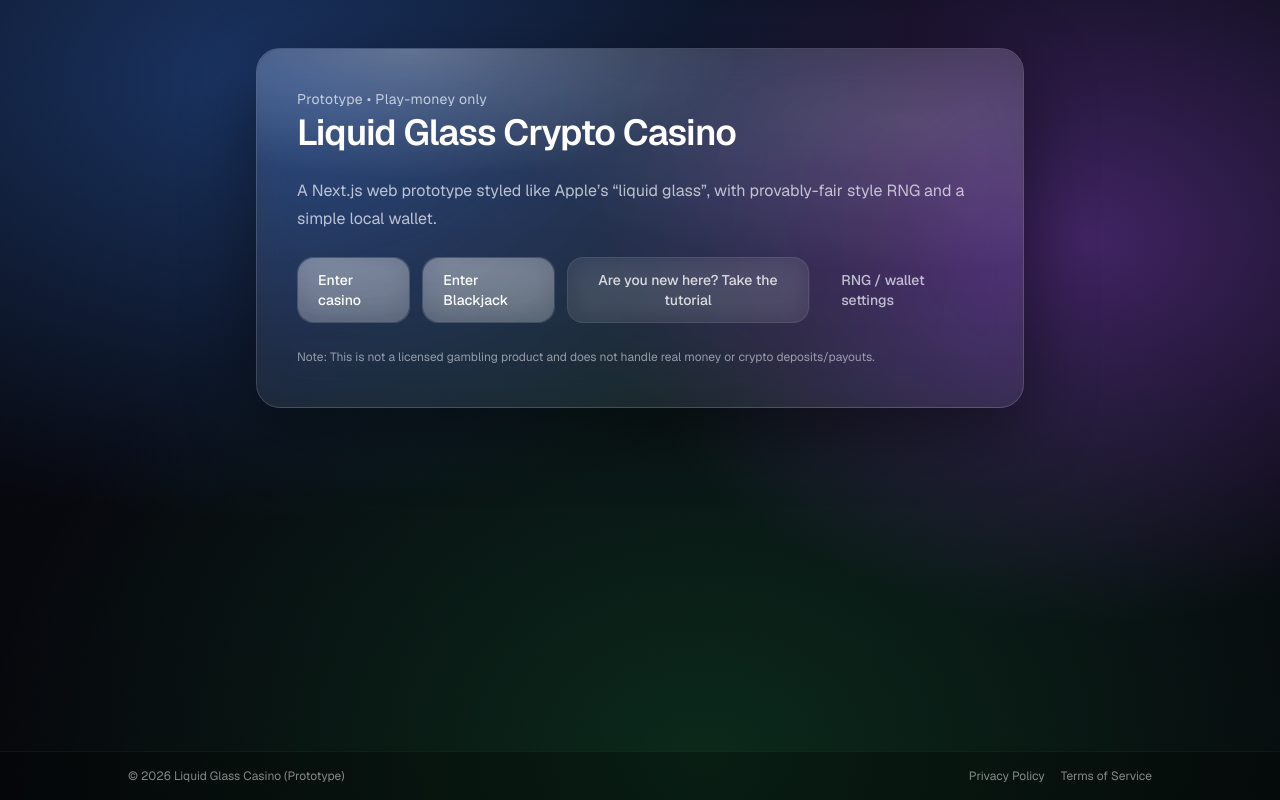
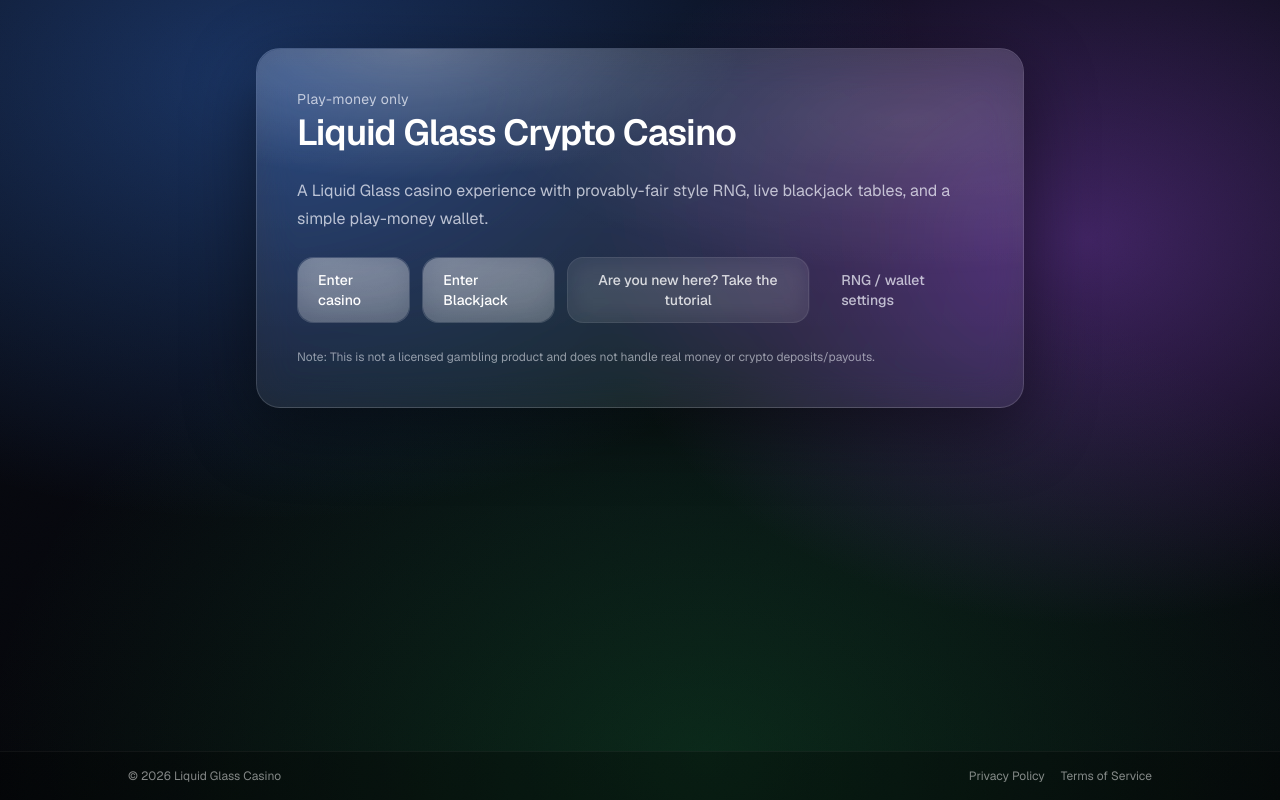
Before and after one commit to rchqwk/liquid-glass-casino, a Next.js app: page / in a window 1280 px wide. Built offline with nearby package versions, Linux system fonts and the light colour scheme; no server answers; the database is empty.

Commit message:
Blackjack launch: clean broader product copy

```diff
--- a/app/casino/GamesGallery.tsx
+++ b/app/casino/GamesGallery.tsx
@@ -37,7 +37,7 @@
   },
   { gameId: "dice", title: "Dice", desc: "Pick a target and roll under.", href: "/casino/dice" },
   { gameId: "roulette", title: "Roulette", desc: "European (0–36).", href: "/casino/roulette" },
-  { gameId: "poker", title: "Poker", desc: "Prototype poker page.", href: "/casino/poker" },
+  { gameId: "poker", title: "Poker", desc: "Poker side mode page.", href: "/casino/poker" },
 ];
 
 function money(n: number) {
@@ -46,7 +46,7 @@
 
 export function GamesGallery({
   title = "Legacy Casino",
-  description = "The original prototype games now live here as side modes and minigames.",
+  description = "The original side modes now live here as legacy games and minigames.",
 }: {
   title?: string;
   description?: string;
--- a/app/casino/blackjack/special-rules/page.tsx
+++ b/app/casino/blackjack/special-rules/page.tsx
@@ -3,7 +3,7 @@
     <div className="glass glass-shine rounded-3xl p-6 text-white/80">
       <h1 className="text-2xl font-semibold text-white">Special rules (Arcade Blackjack)</h1>
       <p className="mt-3 text-sm leading-6 text-white/70">
-        This prototype adds arcade mechanics on top of normal blackjack: powerups, mystery boxes, collectibles, and a
+        This version adds arcade mechanics on top of normal blackjack: powerups, mystery boxes, collectibles, and a
         multiplayer round timer.
       </p>
 
--- a/app/casino/blackjack/strategy/page.tsx
+++ b/app/casino/blackjack/strategy/page.tsx
@@ -3,8 +3,7 @@
     <div className="glass glass-shine rounded-3xl p-6 text-white/80">
       <h1 className="text-2xl font-semibold text-white">Blackjack strategy guide</h1>
       <p className="mt-3 text-sm leading-6 text-white/70">
-        This is a quick, beginner-friendly guide. (This prototype is for fun—use the in-game tour for powerups + special
-        mechanics.)
+        This is a quick, beginner-friendly guide for the play-money tables. Use the in-game tour for powerups and special mechanics.
       </p>
 
       <h2 className="mt-6 text-lg font-semibold text-white">Core ideas</h2>
--- a/app/casino/profile/page.tsx
+++ b/app/casino/profile/page.tsx
@@ -14,7 +14,7 @@
       <div className="glass glass-shine rounded-3xl p-6">
         <h2 className="text-xl font-semibold text-white">Profile</h2>
         <p className="mt-2 text-sm leading-6 text-white/70">
-          Username-only sign-in for this prototype. No passwords (not secure for
+          Username-only sign-in for the play-money service. No passwords (not secure for
           real money).
         </p>
       </div>
--- a/app/casino/settings/page.tsx
+++ b/app/casino/settings/page.tsx
@@ -19,7 +19,7 @@
       <div className="glass glass-shine rounded-3xl p-6">
         <h2 className="text-xl font-semibold text-white">Settings</h2>
         <p className="mt-2 text-sm leading-6 text-white/70">
-          This prototype uses a “commit → reveal” flow. The app commits to a
+          This service uses a “commit → reveal” flow. The app commits to a
           server seed hash, then uses <code>serverSeed:clientSeed:nonce</code> to
           derive outcomes.
         </p>
--- a/app/layout.tsx
+++ b/app/layout.tsx
@@ -15,9 +15,9 @@
 });
 
 export const metadata: Metadata = {
-  title: "Liquid Glass Casino (Prototype)",
+  title: "Liquid Glass Casino",
   description:
-    "A play-money crypto-casino prototype with a Liquid Glass UI and provably-fair style RNG.",
+    "A play-money casino with a Liquid Glass UI and provably-fair style RNG.",
 };
 
 export default function RootLayout({
@@ -36,7 +36,7 @@
         </div>
         <footer className="border-t border-white/5 bg-black/30 px-4 py-4 text-xs text-white/50">
           <div className="mx-auto flex w-full max-w-5xl flex-wrap items-center justify-between gap-3">
-            <div>© {new Date().getFullYear()} Liquid Glass Casino (Prototype)</div>
+            <div>© {new Date().getFullYear()} Liquid Glass Casino</div>
             <div className="flex items-center gap-4">
               <Link className="hover:text-white/80" href="/privacy">
                 Privacy Policy
--- a/app/page.tsx
+++ b/app/page.tsx
@@ -42,7 +42,7 @@
           <div className="flex items-center justify-between gap-4">
             <div className="flex flex-col gap-1">
               <p className="text-sm tracking-wide text-[rgba(245,247,255,0.72)]">
-                Prototype • Play-money only
+                Play-money only
               </p>
               <h1 className="text-3xl font-semibold tracking-tight text-white sm:text-4xl">
                 Liquid Glass Crypto Casino
@@ -51,8 +51,7 @@
           </div>
 
           <p className="text-base leading-7 text-[rgba(245,247,255,0.72)]">
-            A Next.js web prototype styled like Apple’s “liquid glass”, with
-            provably-fair style RNG and a simple local wallet.
+            A Liquid Glass casino experience with provably-fair style RNG, live blackjack tables, and a simple play-money wallet.
           </p>
 
           <div className="flex flex-col gap-3 sm:flex-row">
--- a/app/privacy/page.tsx
+++ b/app/privacy/page.tsx
@@ -6,7 +6,7 @@
       <div className="glass glass-shine rounded-3xl p-8">
         <h1 className="text-2xl font-semibold text-white">Privacy Policy</h1>
         <p className="mt-3 text-sm leading-6 text-white/70">
-          This is a prototype application. This policy explains what data is collected and how it is used.
+          This policy explains what data is collected for the play-money service and how it is used.
         </p>
 
         <h2 className="mt-8 text-lg font-semibold text-white">What we collect</h2>
@@ -34,7 +34,7 @@
 
         <h2 className="mt-8 text-lg font-semibold text-white">Data retention</h2>
         <p className="mt-3 text-sm leading-6 text-white/70">
-          Prototype data may be reset at any time. Do not rely on this service for long-term storage.
+          Service data may be reset at any time. Do not rely on this service for long-term storage.
         </p>
 
         <h2 className="mt-8 text-lg font-semibold text-white">Contact</h2>
--- a/app/terms/page.tsx
+++ b/app/terms/page.tsx
@@ -6,7 +6,7 @@
       <div className="glass glass-shine rounded-3xl p-8">
         <h1 className="text-2xl font-semibold text-white">Terms of Service</h1>
         <p className="mt-3 text-sm leading-6 text-white/70">
-          This is a play‑money prototype for testing and entertainment. By using the site, you agree to these terms.
+          This is a play‑money service for entertainment. By using the site, you agree to these terms.
         </p>
 
         <h2 className="mt-8 text-lg font-semibold text-white">No real money</h2>
@@ -24,7 +24,7 @@
         <ul className="mt-3 list-disc space-y-2 pl-5 text-sm text-white/70">
           <li>No harassment, hate speech, or disruptive behavior.</li>
           <li>No attempts to exploit, reverse engineer, or abuse the service.</li>
-          <li>We may remove users or reset data at any time to keep the prototype stable.</li>
+          <li>We may remove users or reset data at any time to keep the service stable.</li>
         </ul>
 
         <h2 className="mt-8 text-lg font-semibold text-white">Availability</h2>
```
